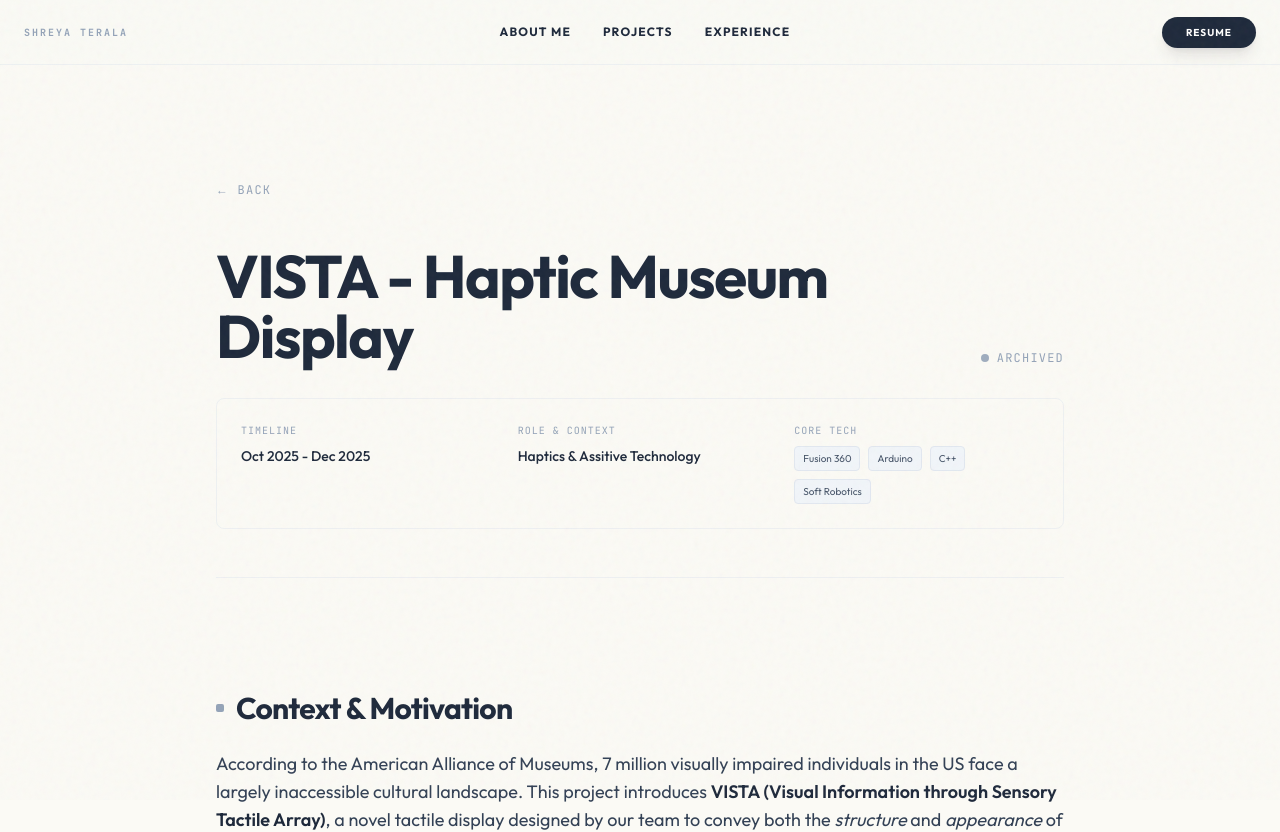
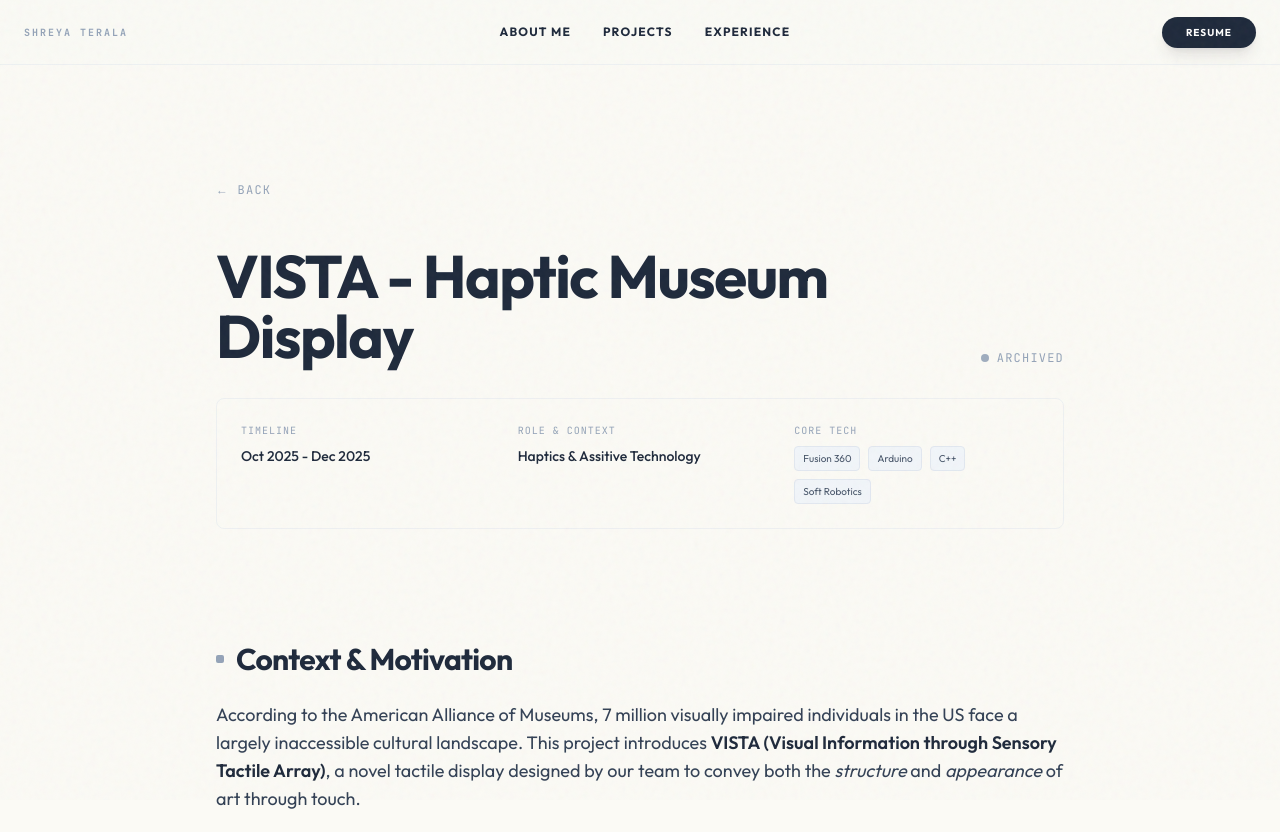
Before and after one commit to shreyaterala/portfolio, a Next.js app: page /portfolio/project/haptic in a window 1280 px wide. Shown: the top 832 px of the page. Built offline with nearby package versions, Linux system fonts and the light colour scheme.

Commit message:
stillll updating formatting

```diff
--- a/src/app/project/[id]/page.tsx
+++ b/src/app/project/[id]/page.tsx
@@ -62,7 +62,7 @@ export default async function ProjectPage({ params }: ProjectPageProps) {
                 </Link>
 
                 {/* Project Header Block */}
-                <header className="mb-16 border-b border-slate-200/50 pb-12">
+                <header className="mb-16">
                     <div className="flex flex-col md:flex-row md:items-end justify-between gap-6 mb-8">
                         <h1 className="text-4xl md:text-6xl font-bold text-ink tracking-tight leading-none">
                             {project.title}
--- a/src/lib/data.ts
+++ b/src/lib/data.ts
@@ -301,13 +301,13 @@ export const projectsData: Record<string, Project> = {
 
             <h3 class="font-bold text-lg mt-6 mb-2">Hardware Design (GRAHAM Suit)</h3>
             <div class="grid grid-cols-1 md:grid-cols-3 gap-4 my-6">
+                <div class="md:col-span-1">
+                    <img src="/portfolio/assets/epic_lab/exo_sid.png" alt="GRAHAM Exoskeleton Side View" class="w-full h-auto rounded-lg shadow-md border border-white/10" />
+                    <p class="text-sm text-gray-400 mt-2 text-center">Custom IMU Sensor Mount</p>
+                </div>
                 <div class="md:col-span-2">
                     <p>To support autonomous operation, I designed the <strong>Computational Backpack (V8)</strong> using SolidWorks. This ruggedized chassis houses the NVIDIA Jetson TX2, batteries, and a custom USB hub, featuring optimized airflow for thermal management.</p>
                     <p class="mt-2">I also iterated through multiple versions of <strong>IMU Holders</strong> (mk1 to mk4) to ensure rigid, drift-free alignment of inertial sensors with the user's kinematic chain.</p>
-                </div>
-                <div class="md:col-span-1">
-                    <img src="/portfolio/assets/epic_lab/exo_sid.png" alt="GRAHAM Exoskeleton Side View" class="w-full h-auto rounded-lg shadow-md border border-white/10" />
-                    <p class="text-sm text-gray-400 mt-2 text-center">Custom IMU Sensor Mount</p>
                 </div>
             </div>
 
```
